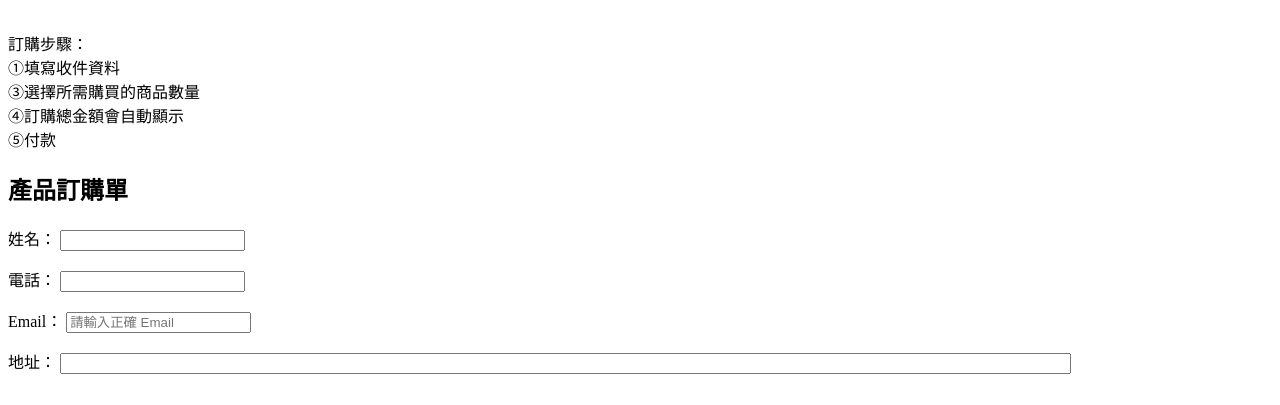
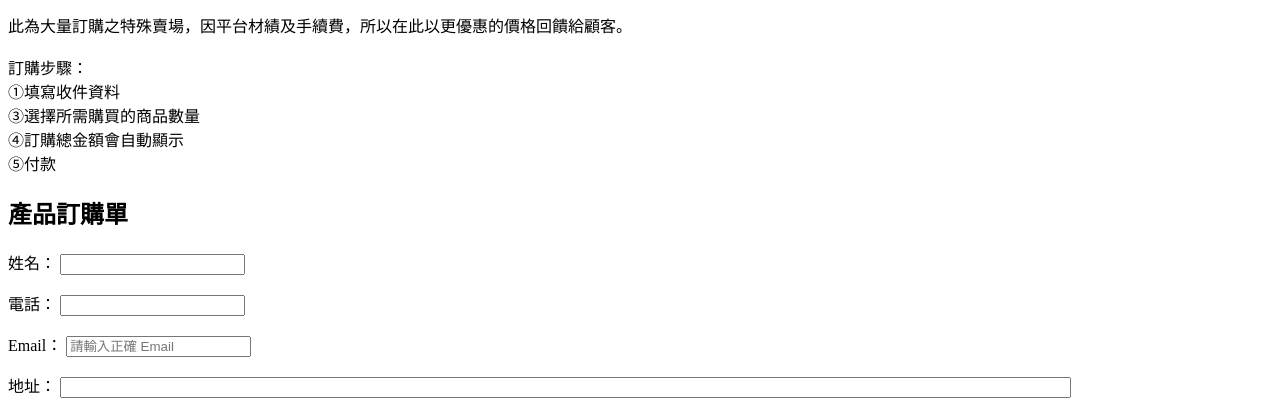
Before and after one commit to ant513042/forcostomer, a plain HTML site: page index.html in a window 1280 px wide. Shown: the part 134-539 px from the top of the page. Drawn offline with nearby package versions, Linux system fonts and the light colour scheme.

Commit message:
Update index.html

```diff
--- a/index.html
+++ b/index.html
@@ -30,7 +30,8 @@ input[type="number"] {
 	</tbody>
 </table>
 
-<p><br />
+<p>此為大量訂購之特殊賣場，因平台材績及手續費，所以在此以更優惠的價格回饋給顧客。<br />
+<br />
 訂購步驟：<br />
 ①填寫收件資料<br />
 ③選擇所需購買的商品數量<br />
```
